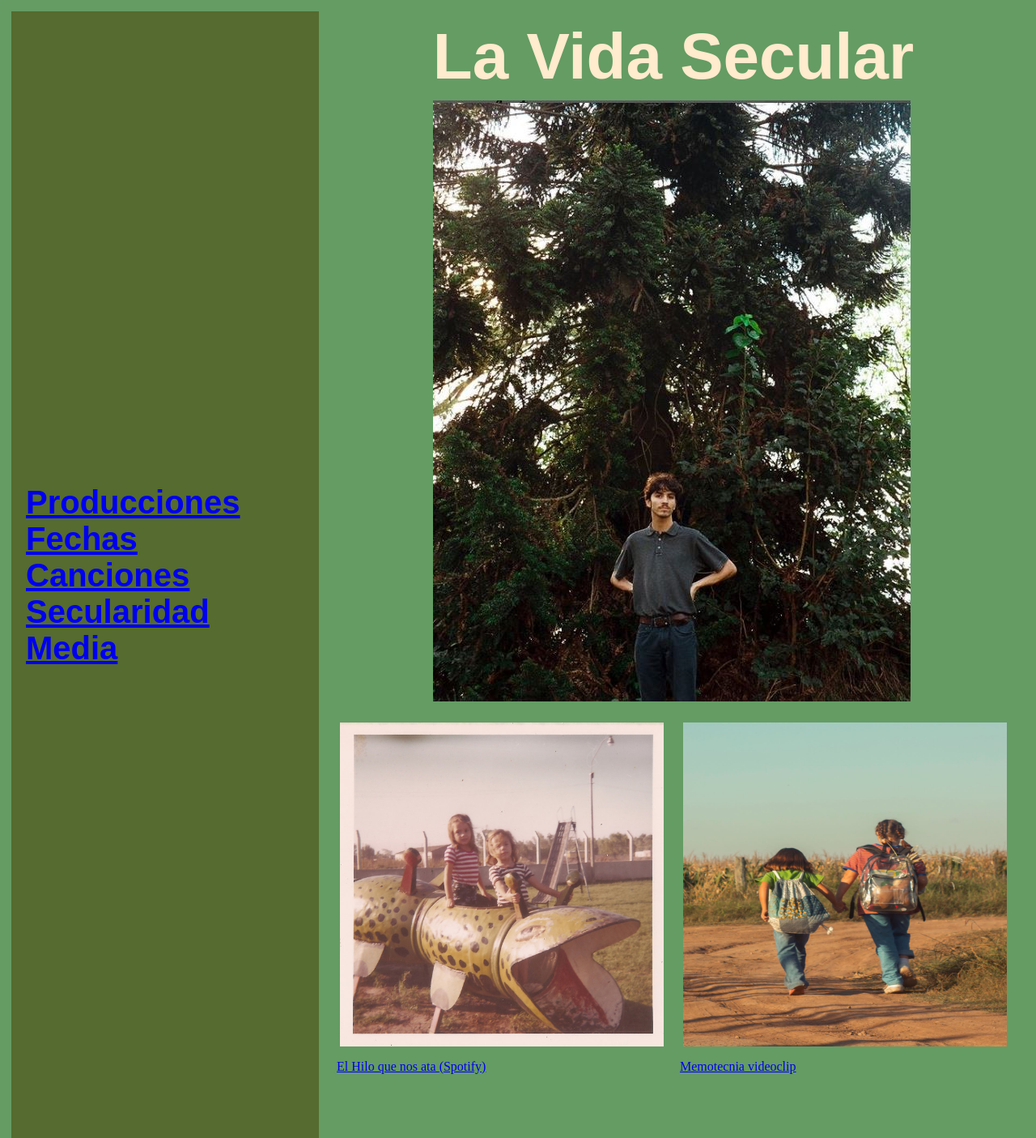
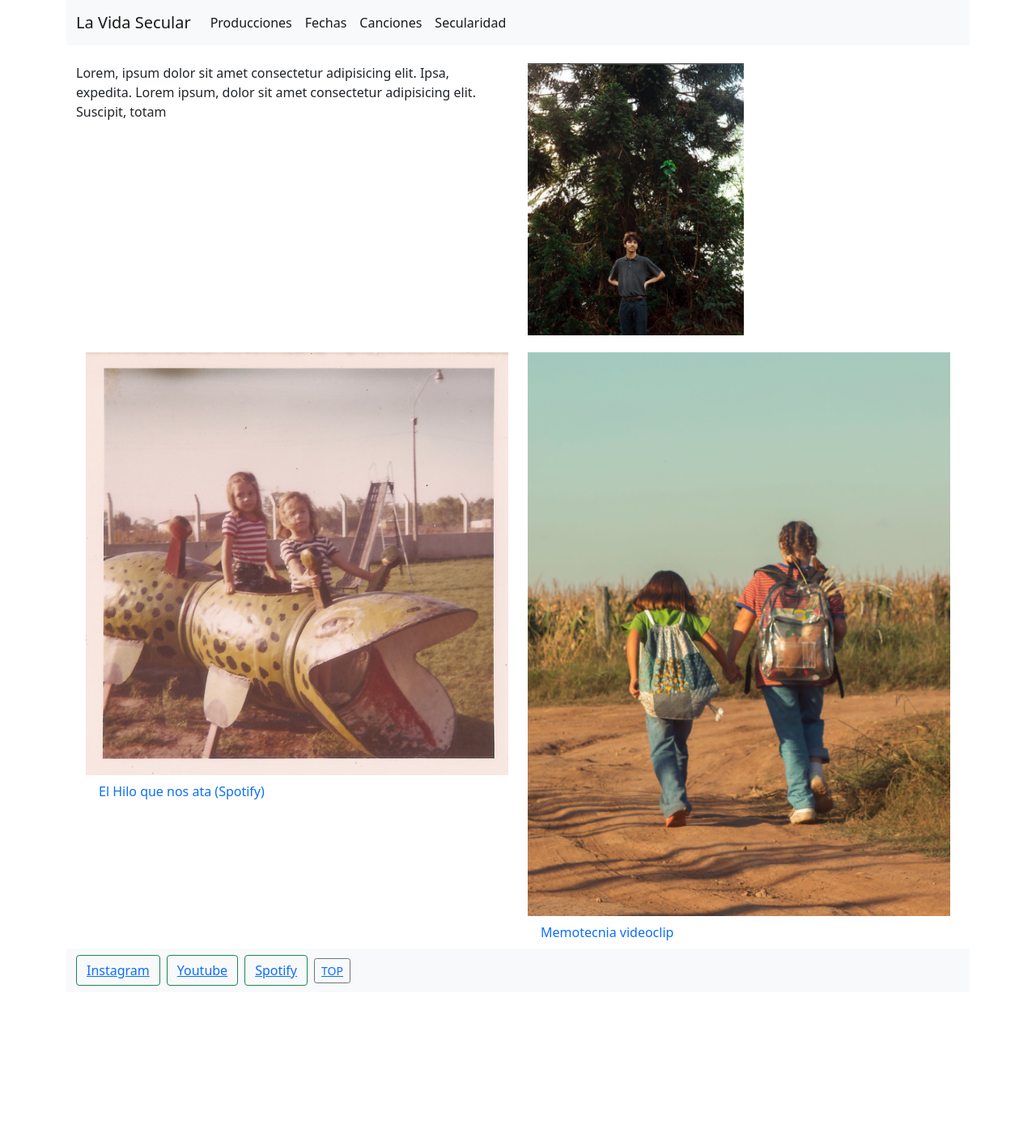
Before and after one commit to BautistaSomoza/LaVidaSecular_Somoza, a plain HTML site: page index.html in a window 1280 px wide. Shown: the top 1405 px of the page at 81% size. After the commit the page ends 1225 px from the top, so only its background shows below. Drawn offline with nearby package versions, Linux system fonts and the light colour scheme.

Commit message:
bootstrap_instancia00

```diff
--- /dev/null
+++ b/estilos_bootstrap.css
@@ -0,0 +1,16 @@
+
+.ImagenContenido_cajas{
+    max-width: 50%;
+    max-width: 50%;
+}
+.fotosecular{
+    max-width: 100%;
+    max-height: 100%;
+}
+.cuerpoSuperior{
+    margin-top: 2%;
+    margin-bottom: 2%;
+    display: flex;
+    flex-direction: row;
+    flex-wrap: nowrap;
+}
--- a/index.html
+++ b/index.html
@@ -5,47 +5,72 @@
     <meta http-equiv="X-UA-Compatible" content="IE=edge">
     <meta name="viewport" content="width=device-width, initial-scale=1.0">
     <title>La vida Secular</title>
-    <link rel="stylesheet" href="estilos.css">
+    <!-- link bootsrap 5.1 -->
+    <link href="https://cdn.jsdelivr.net/npm/bootstrap@5.1.3/dist/css/bootstrap.min.css" rel="stylesheet"
+    integrity="sha384-1BmE4kWBq78iYhFldvKuhfTAU6auU8tT94WrHftjDbrCEXSU1oBoqyl2QvZ6jIW3" crossorigin="anonymous">
+    <!-- css personal -->
+    <link rel="stylesheet" href="estilos_bootstrap.css">
 </head>
 <body>
-    <div class="grilla_index">
-            <header class="barramenu">
-                    <nav id="topeDeSitio"><!-- Inicio  barra de menú -->
-                        <ul class="menuNavegable">
-                            <li class="opcionMenu"><a href="./pages/producciones.html">Producciones</a></li>
-                            <li class="opcionMenu"><a href="./pages/fechas.html">Fechas</a></li>
-                            <li class="opcionMenu"><a href="./pages/canciones.html">Canciones</a></li>
-                            <li class="opcionMenu"><a href="./pages/secularidad.html">Secularidad</a></li>
-                            <li class="opcionMenu"><a href="#socials">Media</a></li>
+    <div class="container">
+            <header id="topeDeSitio">
+                <nav class="navbar navbar-expand-lg navbar-light bg-light">
+                    <div class="container-fluid">
+                      <a class="navbar-brand" aria-current="page" href="#">La Vida Secular</a>
+                      <button class="navbar-toggler" type="button" data-bs-toggle="collapse" data-bs-target="#navbarNav" aria-controls="navbarNav" aria-expanded="false" aria-label="Toggle navigation">
+                        <span class="navbar-toggler-icon"></span>
+                      </button>
+                      <div class="collapse navbar-collapse" id="navbarNav">
+                        <ul class="navbar-nav">
+                          <li class="nav-item">
+                            <a class="nav-link active" href="./pages/producciones.html">Producciones</a>
+                          </li>
+                          <li class="nav-item">
+                            <a class="nav-link active" href="./pages/fechas.html">Fechas</a>
+                          </li>
+                          <li class="nav-item">
+                            <a class="nav-link active" href="./pages/canciones.html">Canciones</a>
+                          </li>
+                          <li class="nav-item">
+                            <a class="nav-link active" href="./pages/secularidad.html">Secularidad</a>
+                          </li>
                         </ul>
-                    </nav><!-- Cierre barra de menú -->
-
+                      </div>
+                    </div>
+                  </nav>
             </header>
-            <main class="cuerpo_index">
-                    <div class="cuerpo_superior">
-                            <!-- Título -->
-                        <h1>La Vida Secular</h1>
+            <main class="container">
+                <div class="cuerpoSuperior row">
+                    <div class="row1 col-lg-6">
+                        <!-- Título -->
+                        <p>Lorem, ipsum dolor sit amet consectetur adipisicing elit. Ipsa, expedita.
+                        Lorem ipsum, dolor sit amet consectetur adipisicing elit. Suscipit, totam</p>
 
                         <!-- Imagen de fondo -->
                         <!-- (configurada con el css) -->
-                        <img class="fotoSecular" src="./img/lvs_background_not.JPG" alt="fotosecular">
+
                     </div>
+                    <div class="row1 col-lg-6">
+                        <img class="col-lg-6 fotoSecular" src="./img/lvs_background_not.JPG" alt="fotosecular">
+                    </div>
+                </div>
 
-                    <section class="imagenContenido">
-                        <div class="cuerpo_inferior">
+
+                    <section class="container-fluid">
+                        <div class="cuerpoInferior row">
                             <!-- Album + videoclip -->
                                 <!-- Album El Hilo -->
-                            <div class="cuerpo_inferior-ElHilo">
-                                <a href="https://open.spotify.com/album/57grHrYUNBSjlMAHVgym4v?si=GAKHbacaTcWrS58Eq2Ta2Q"><img class="imagenContenido_cajas" src="./img/elhilo_cover.jpg" alt="El hilo Cover link"></a>
-                                <a href="https://open.spotify.com/album/57grHrYUNBSjlMAHVgym4v?si=GAKHbacaTcWrS58Eq2Ta2Q">El Hilo que nos ata (Spotify)</a>
+                            <div class="row1 col-lg-6">
+                                <a href="https://open.spotify.com/album/57grHrYUNBSjlMAHVgym4v?si=GAKHbacaTcWrS58Eq2Ta2Q"><img class="imagenContenido_cajas col-12" src="./img/elhilo_cover.jpg" alt="El hilo Cover link"></a>
+                                <a class="nav-link active" href="https://open.spotify.com/album/57grHrYUNBSjlMAHVgym4v?si=GAKHbacaTcWrS58Eq2Ta2Q">El Hilo que nos ata (Spotify)</a>
                             </div>
 
 
 
                                 <!-- Videoclip memo -->
-                            <div class="cuerpo_inferior-Memo">
-                                <a href="https://youtu.be/3W8aLX4eHg4"><img class="imagenContenido_cajas" src="./img/memo_foto.jpeg" alt="Memotecnia foto link"></a>
-                                <a href="https://youtu.be/3W8aLX4eHg4">Memotecnia videoclip</a>
+                            <div class="row1 col-lg-6">
+                                <a href="https://youtu.be/3W8aLX4eHg4"><img class="imagenContenido_cajas col-12" src="./img/memo_foto.jpeg" alt="Memotecnia foto link"></a>
+                                <a class="nav-link active" href="https://youtu.be/3W8aLX4eHg4">Memotecnia videoclip</a>
                             </div>
 
 
@@ -54,21 +79,17 @@
             </main>
 
                 <!-- Pie de pagina con links de redes -->
-            <footer class="barramenuFooter">
-                <div >
-                    <ul class="barramenuFooter__lista">
-                        <li>
-                            <ul class="barramenuFooter__lista">
-                                    <li><a href="https://www.instagram.com/lavidasecular/">Instagram Secular</a></li>
-                                    <li><a href="https://www.youtube.com/channel/UCco1UYPpKrRcb2YmDHQdX-Q/featured">Youtube Secular</a></li>
-                                    <li><a href="https://open.spotify.com/artist/3pqQjoEHW0bxuiS3CKQMJ6">Spotify Secular</a></li>
-                            </ul>
-
-                        </li>
-                        <li><a href="#topeDeSitio">subir</a></li>
-                    </ul>
+            <footer>
+                <div>
+                    <nav class="navbar navbar-light bg-light">
+                        <form class="container-fluid justify-content-start">
+                            <button class="btn btn-outline-success me-2" type="button" href=><a href="https://www.instagram.com/lavidasecular/">Instagram</a></button>
+                            <button class="btn btn-outline-success me-2" type="button"><a href="https://www.youtube.com/channel/UCco1UYPpKrRcb2YmDHQdX-Q/featured">Youtube</a></button>
+                            <button class="btn btn-outline-success me-2" type="button"><a href="https://open.spotify.com/artist/3pqQjoEHW0bxuiS3CKQMJ6">Spotify</a></button>
+                            <button class="btn btn-sm btn-outline-secondary" type="button"><a href="#topeDeSitio">TOP</a></button>
+                        </form>
+                    </nav>
                 </div>
-
             </footer>
     </div>
 
```
Also changed, not shown: pages/canciones.html (+43 -26 lines), pages/producciones.html (+37 -23 lines).
